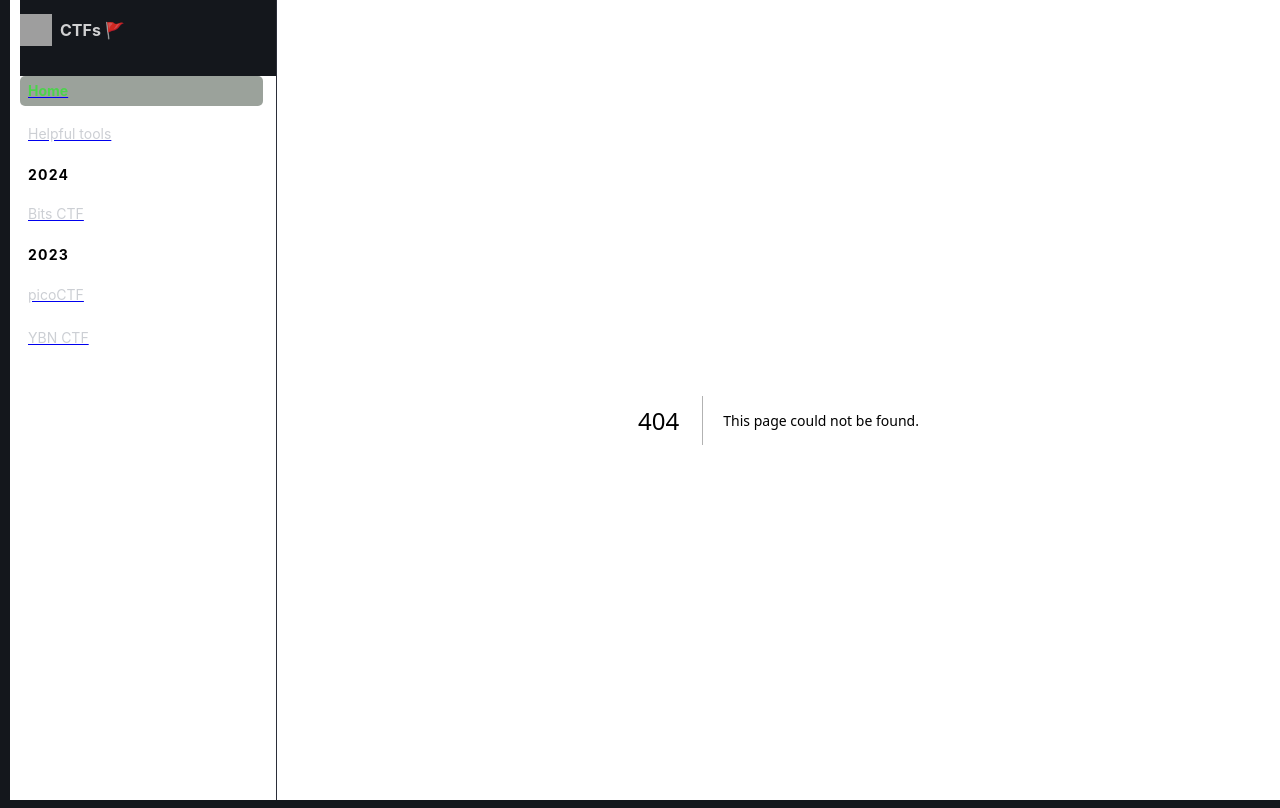
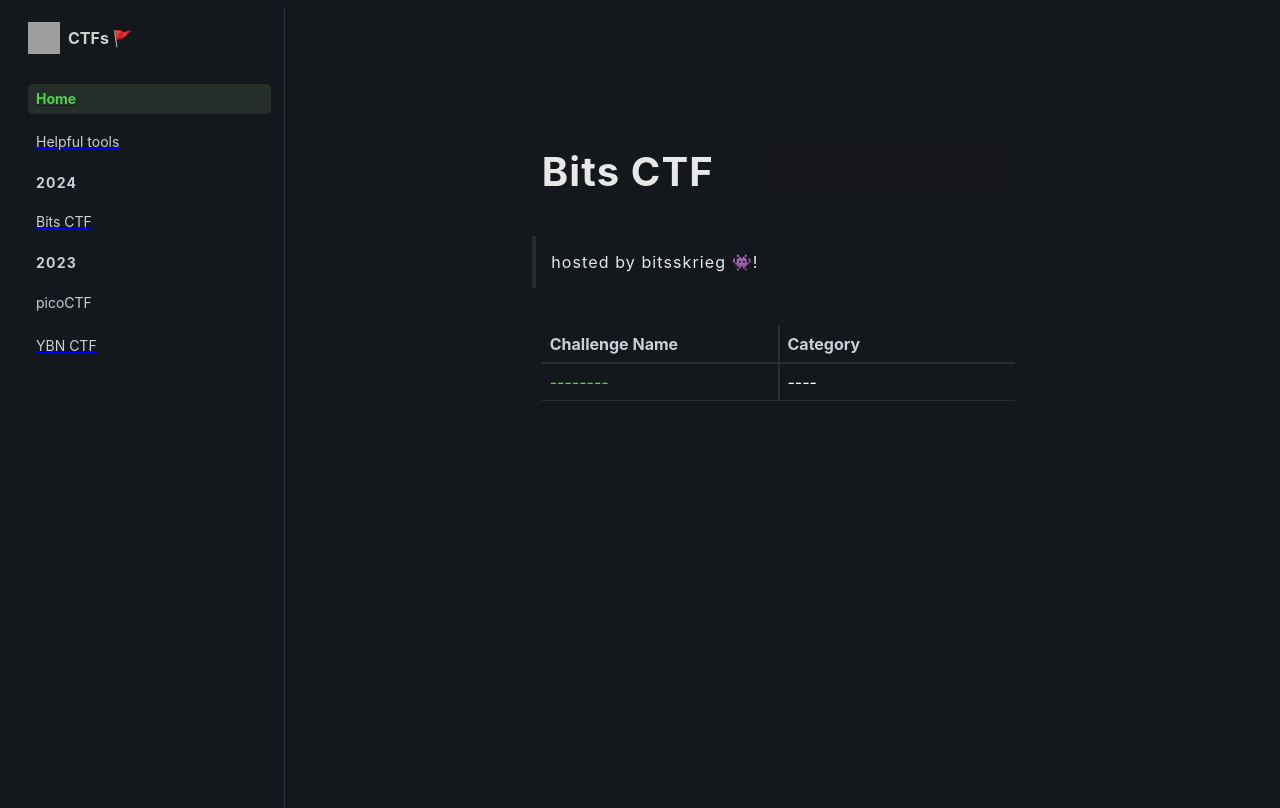
Before and after one commit to trevelling/CTF, a Next.js app: page /bitsCTF in a window 1280 px wide. Before the commit this address had no page. Built offline with nearby package versions, Linux system fonts and the light colour scheme; grey boxes are pictures that could not be loaded.

Commit message:
feat; added bits ctf

```diff
--- /dev/null
+++ b/app/bitsCTF/page.jsx
@@ -0,0 +1,55 @@
+import React from "react";
+import styles from "./page.module.css";
+import Image from "next/image";
+
+export default function Tools() {
+  return (
+    <div className={styles.pico2023Container}>
+      <div className={styles.pico2023Title}>
+        <a
+          href="https://ctf.bitskrieg.org/"
+          target="blank"
+          style={{ color: "white", textDecoration: "none" }}
+        >
+          Bits CTF
+        </a>
+        <br />
+      </div>
+      <div className={styles.pico2023}>
+        <p>hosted by bitsskrieg 👾!</p>
+      </div>
+      <table className={styles.pico2023Categories}>
+        <thead>
+          <tr>
+            <th>Challenge Name</th>
+            <th>Category</th>
+          </tr>
+        </thead>
+        <tbody>
+          <tr>
+            <td>
+              <a
+                href="../picoCTF2023/moneyware"
+                style={{ color: "rgb(76, 211, 76)", textDecoration: "none" }}
+              >
+                --------
+              </a>
+            </td>
+            <td>----</td>
+          </tr>
+        </tbody>
+      </table>
+
+      {/*
+        <div className={styles.--Certification}>
+            <Image
+            src="/ybnctf.jpg"
+            width={400}
+            height={200}
+            alt="logo"
+            />
+        </div>
+        */}
+    </div>
+  );
+}
--- /dev/null
+++ b/app/bitsCTF/page.module.css
@@ -0,0 +1,78 @@
+.pico2023Container {
+    display: flex;
+    flex-direction: column;
+    align-items: center;
+    justify-content: center;
+    position: relative;
+    padding-top: 100px;
+  }
+
+  .pico2023 {
+    color: white;
+    background-color: rgb(20, 23, 28);
+    padding-left: 15px;
+    font-family: gitbook-content-font, -apple-system, BlinkMacSystemFont,
+      "Segoe UI", Helvetica, Arial, sans-serif;
+    font-weight: 400;
+    letter-spacing: 1.1px;
+    font-size: 1em;
+    opacity: 0.9;
+    text-align: left;
+    border-left: 4px solid rgb(40, 47, 48);
+    margin: 20px;
+    width: 50%;
+  }
+
+  .pico2023Title {
+    color: rgb(175, 12, 12);
+    background-color: rgb(20, 23, 28);
+    font-family: gitbook-content-font, -apple-system, BlinkMacSystemFont,
+      "Segoe UI", Helvetica, Arial, sans-serif;
+    letter-spacing: 1.1px;
+    font-size: 40px;
+    font-weight: bold;
+    line-height: 48px;
+    opacity: 0.9;
+    text-align: left;
+    margin: 20px;
+    width: 50%;
+  }
+
+  .pico2023Categories {
+    font-family: gitbook-content-font, -apple-system, BlinkMacSystemFont,
+      "Segoe UI", Helvetica, Arial, sans-serif;
+    width: 50%;
+    margin: 18px;
+    color: #ffffff;
+    border-spacing: 0;
+    border-collapse: separate;
+    font-size: 1rem;
+  }
+
+  .pico2023Categories th,
+  .pico2023Categories td {
+    border: 0.5px solid rgb(40, 47, 48);
+    padding: 8px;
+    text-align: left;
+  }
+
+  .pico2023Categories th:first-child,
+  .pico2023Categories td:first-child {
+    border-left: none;
+    width: 30%;
+  }
+
+  .pico2023Categories th:last-child,
+  .pico2023Categories td:last-child {
+    border-right: none;
+    width: 30%;
+  }
+
+  .pico2023Categories th {
+    border-top: none;
+    color: rgb(204, 207, 212);
+  }
+
+  .pico2023Categories {
+    padding-bottom: 50px;
+  }
```
